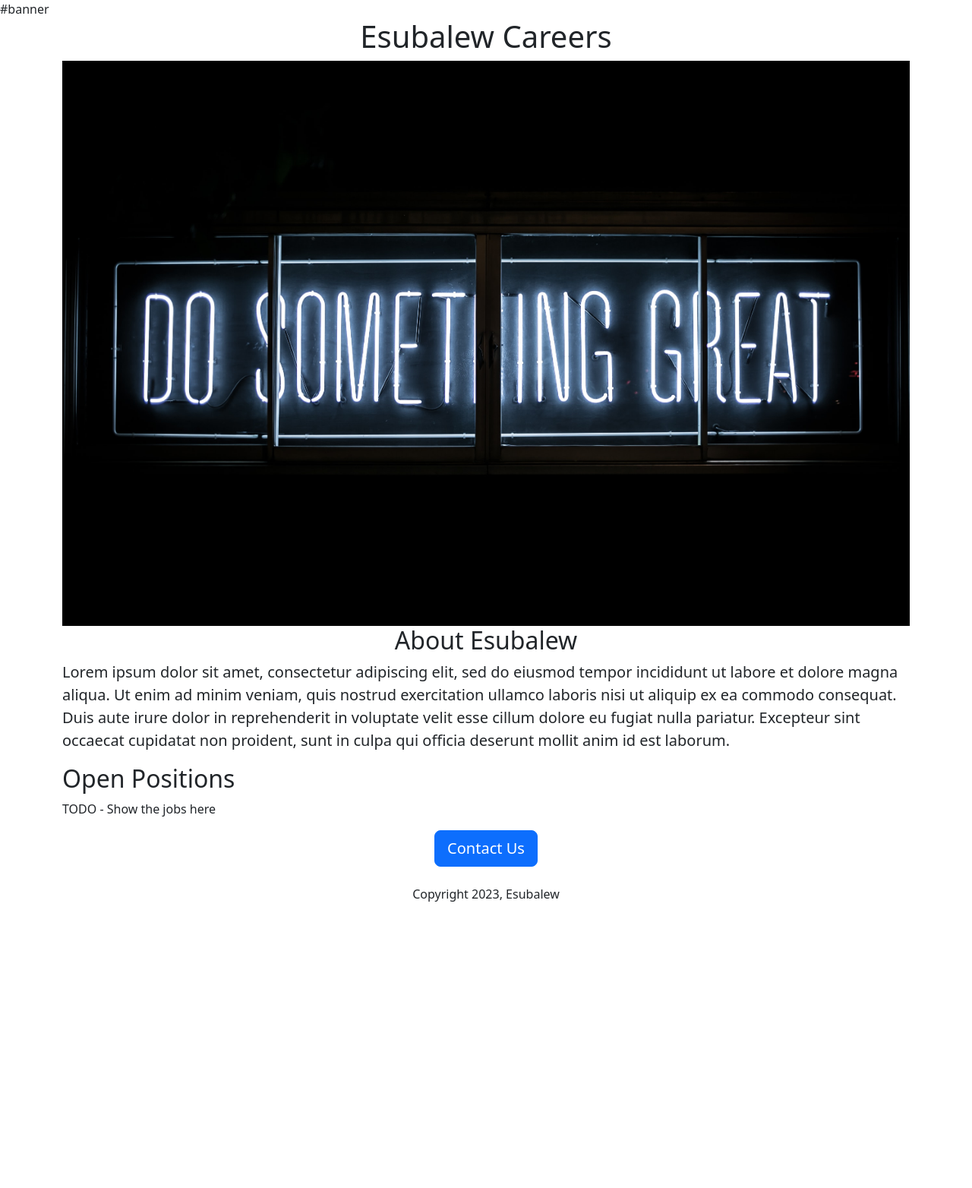
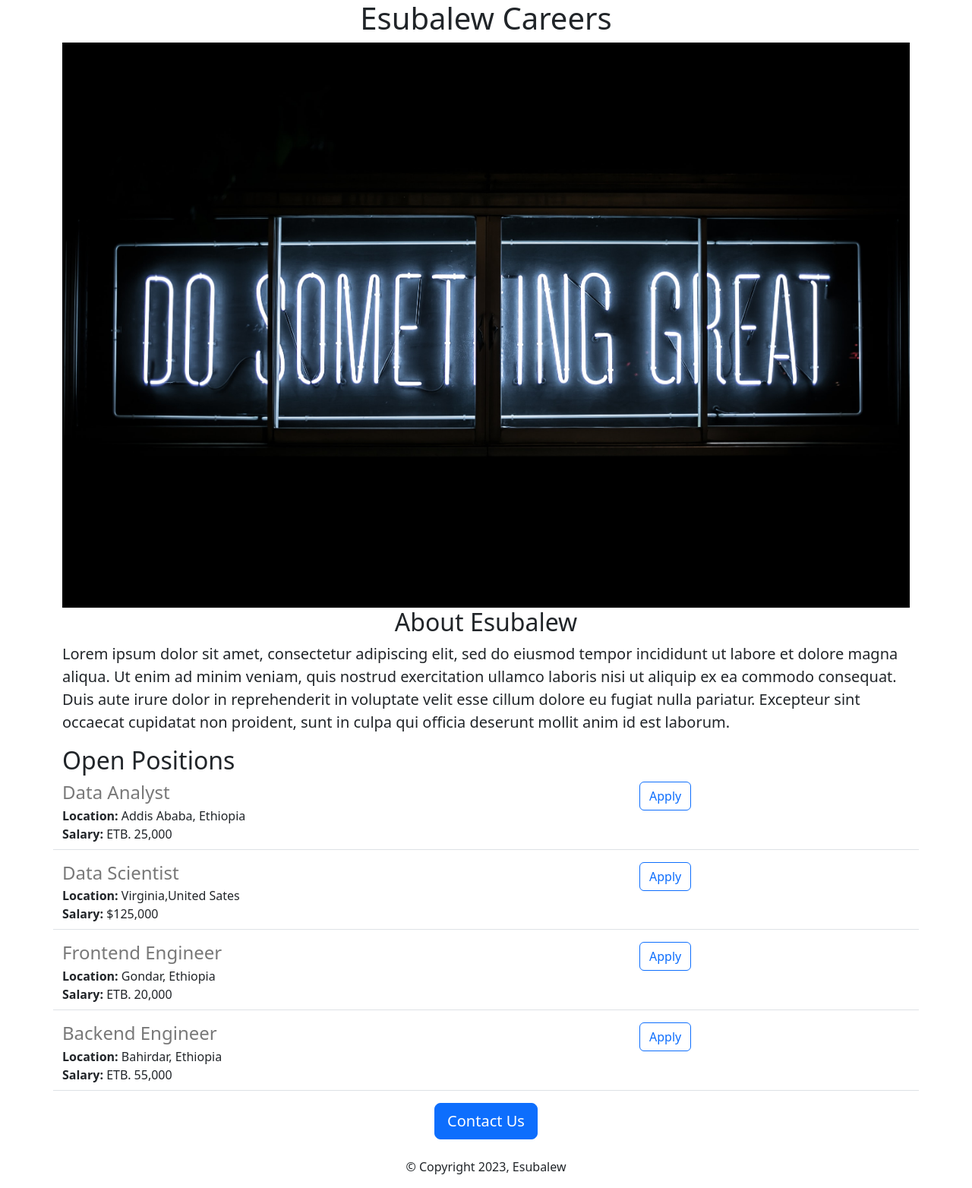
Before and after one commit to Esupythonflask/Career-website-v2, a Flask app: page / in a window 1280 px wide. Shown: the whole page at 76% size. Before the commit the page ends 1187 px from the top, so only its background shows below. Run offline with Flask 2, Linux system fonts and the light colour scheme.

Commit message:
added dynamic  data and API route

```diff
--- a/app.py
+++ b/app.py
@@ -1,9 +1,41 @@
-from flask import Flask, render_template
+from flask import Flask, render_template, jsonify
 app = Flask(__name__)
 
+JOBS = [
+{
+
+'id': 1,
+'title': 'Data Analyst',
+  'location': 'Addis Ababa, Ethiopia',
+  'Salary': 'ETB. 25,000'
+},
+  {
+
+'id': 4,
+'title': 'Data Scientist',
+  'location': 'Virginia,United Sates',
+  'Salary': ' $125,000'
+},
+  {
+  'id': 4,
+'title': 'Frontend Engineer',
+  'location': 'Gondar, Ethiopia',
+  'Salary': 'ETB. 20,000'
+},
+  {
+'id': 3,
+'title': 'Backend Engineer',
+  'location': 'Bahirdar, Ethiopia',
+  'Salary': 'ETB. 55,000'
+}
+]
 @app.route("/")
 def hello_world():
-  return render_template('home.html')
+  return render_template('home.html',jobs=JOBS,company_name ='Esubalew')
+@app.route("/api/jobs")
+def list_jobs():
+  return jsonify(JOBS)
+
 
 if __name__ == '__main__':
   app.run(host ='0.0.0.0', debug =True)
--- a/templates/home.html
+++ b/templates/home.html
@@ -1,29 +1,32 @@
 <!DOCTYPE html>
 <html>
 <head>
-  <title>Esubalew Careers</title>
+  <title>Careers</title>
    <meta charset="utf-8">
   <meta name="viewport" content="width=device-width, initial-scale=1">
       <link href="https://cdn.jsdelivr.net/npm/bootstrap@5.3.0-alpha1/dist/css/bootstrap.min.css" rel="stylesheet" integrity="sha384-GLhlTQ8iRABdZLl6O3oVMWSktQOp6b7In1Zl3/Jr59b6EGGoI1aFkw7cmDA6j6gD" crossorigin="anonymous">
 
-  #banner
 
 
 </head>
 
 <body>
   <div class ="container">
-<h1 class="text-center" >Esubalew Careers</h1>
+<h1 class="text-center" >{{company_name}}  Careers</h1>
 <img class="img-fluid" id ="banner" src="https://esubalew-python-flask-project-4.esubalewtesera.repl.co/static/banner.jpg" >
 <h2 class="text-center">About Esubalew</h2>
   <p class="lead">
 Lorem ipsum dolor sit amet, consectetur adipiscing elit, sed do eiusmod tempor incididunt ut labore et dolore magna aliqua. Ut enim ad minim veniam, quis nostrud exercitation ullamco laboris nisi ut aliquip ex ea commodo consequat. Duis aute irure dolor in reprehenderit in voluptate velit esse cillum dolore eu fugiat nulla pariatur. Excepteur sint occaecat cupidatat non proident, sunt in culpa qui officia deserunt mollit anim id est laborum.
   </p>
   <h2>Open Positions</h2>
-  <p class="bodytext">TODO - Show the jobs here</p>
+  <div>
+    {%for job in jobs%}
+    {% include 'jobitem.html' %}
+    {% endfor %}
+  </div>
   <div class="text-center">
   <button class="btn btn-primary btn-lg">Contact Us</button>
-    <p class="mt-4">Copyright 2023, Esubalew</p>
+    <p class="mt-4">© Copyright 2023, Esubalew</p>
   </div>
 </body>
 
--- /dev/null
+++ b/templates/jobitem.html
@@ -0,0 +1,15 @@
+<div class="border-bottom row" style="margin-bottom:16px;;padding-bottom:8px;">
+  <div class="col-8">
+      <h4 style="color:rgb(120,120,120); margin-bottom:4px;">
+        {{job['title']}}</h4>
+      <div><b>Location:</b> {{job['location']}} </div>
+      {%if 'Salary' in job%}
+      <div>
+        <b>Salary: </b>{{job['Salary']}} </div>
+
+  {% endif %}
+  </div>
+  <div class="col-3">
+  <button type="button" class="btn btn-outline-primary">Apply</button>
+  </div>
+    </div>
```
